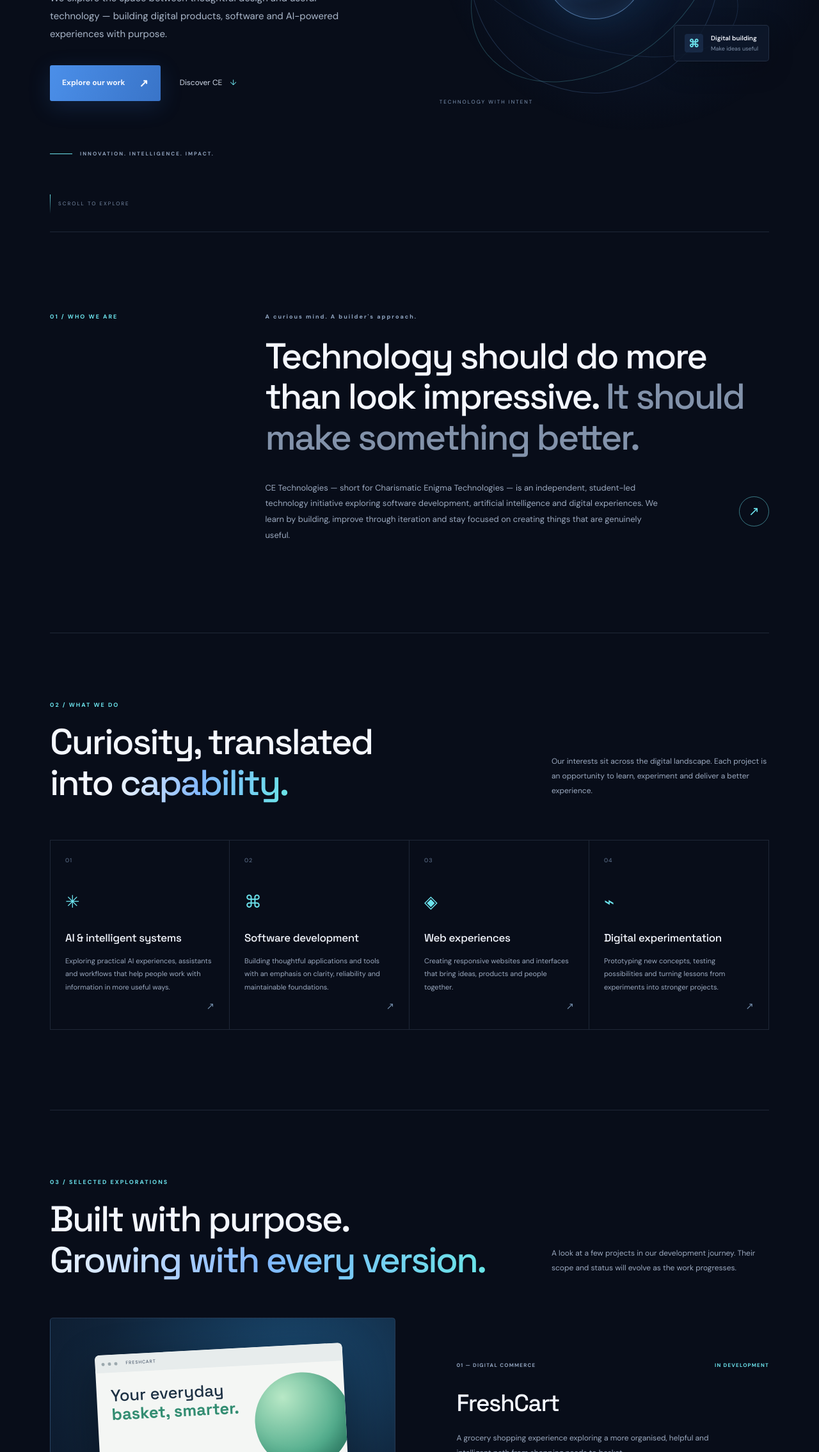
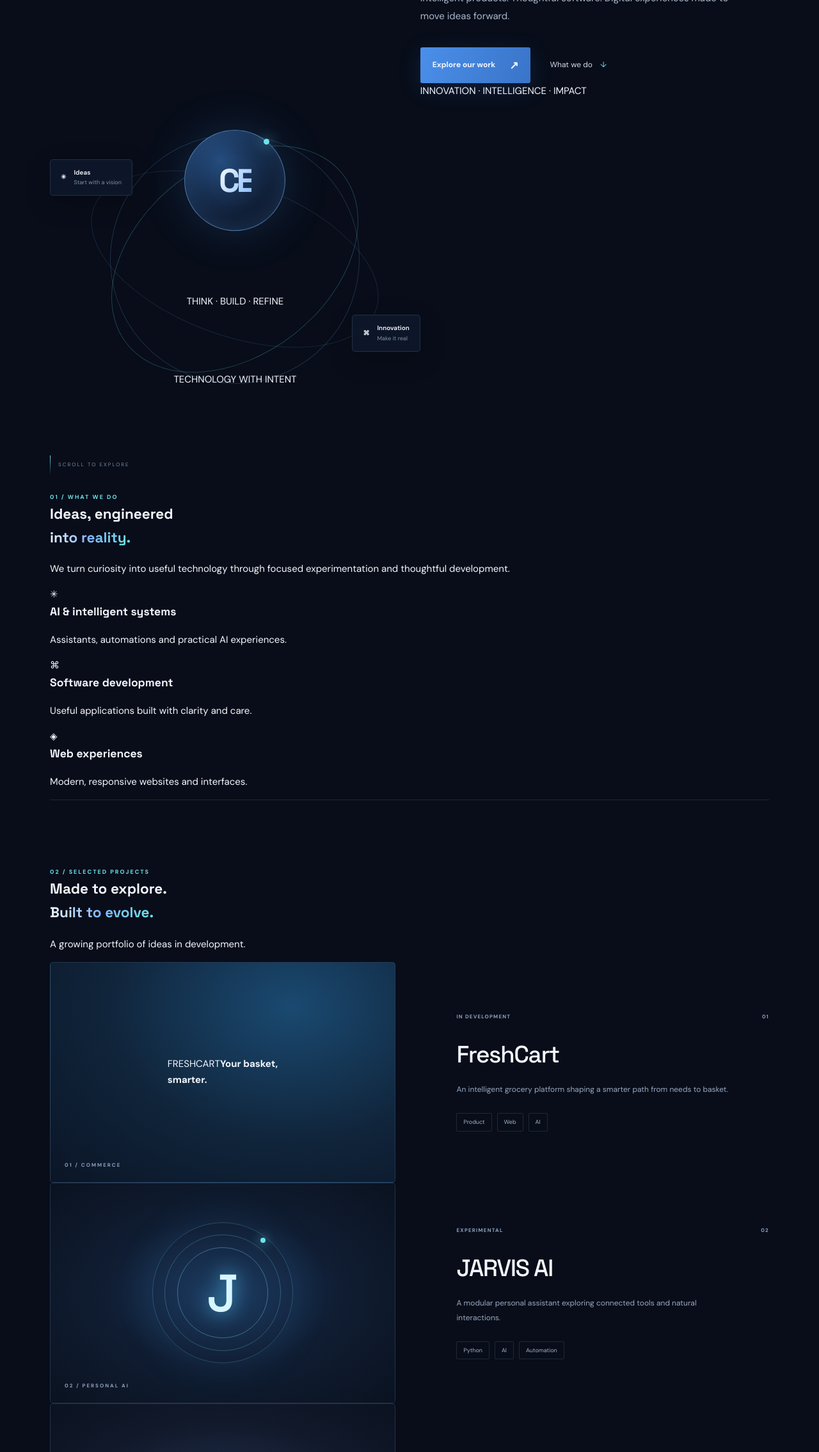
Before and after one commit to the-charismatic-enigma/ce-technologies-website, a plain HTML site: page index.html in a window 1280 px wide. Shown: the part 530-2800 px from the top of the page at 64% size. Drawn offline with Linux system fonts and the light colour scheme.

Commit message:
Redesign homepage as a concise project-focused portfolio

```diff
--- a/index.html
+++ b/index.html
@@ -3,12 +3,12 @@
 <head>
   <meta charset="utf-8">
   <meta name="viewport" content="width=device-width, initial-scale=1">
-  <meta name="theme-color" content="#080d19">
-  <meta name="description" content="CE Technologies — Charismatic Enigma Technologies. Building thoughtful digital experiences through software, AI and the web.">
-  <meta property="og:title" content="CE Technologies — Innovation. Intelligence. Impact.">
-  <meta property="og:description" content="Independent technology studio building useful digital experiences.">
+  <meta name="theme-color" content="#070b16">
+  <meta name="description" content="CE Technologies builds intelligent software, AI tools and modern web experiences.">
+  <meta property="og:title" content="CE Technologies — Build Beyond Limits">
+  <meta property="og:description" content="Intelligent products. Thoughtful software. Digital experiences.">
   <meta property="og:type" content="website">
-  <title>CE Technologies — Innovation. Intelligence. Impact.</title>
+  <title>CE Technologies — Build Beyond Limits</title>
   <link rel="preconnect" href="https://fonts.googleapis.com">
   <link rel="preconnect" href="https://fonts.gstatic.com" crossorigin>
   <link href="https://fonts.googleapis.com/css2?family=DM+Sans:wght@400;500;600;700&family=Space+Grotesk:wght@400;500;600;700&display=swap" rel="stylesheet">
@@ -26,102 +26,78 @@
         <span></span><span></span>
       </button>
       <nav class="nav" id="primary-nav" aria-label="Main navigation">
-        <a href="#about">About</a>
-        <a href="#services">What we do</a>
-        <a href="#work">Our work</a>
+        <a href="#expertise">Expertise</a>
+        <a href="#work">Projects</a>
         <a href="#contact" class="nav-cta">Let's talk <span>↗</span></a>
       </nav>
     </header>
 
     <main>
       <section class="hero section" id="home">
-        <div class="hero-grid"></div>
+        <div class="hero-glow"></div>
         <div class="hero-copy reveal">
           <div class="eyebrow"><span class="status-dot"></span> INDEPENDENT TECHNOLOGY STUDIO</div>
-          <h1>Ideas into<br><span class="gradient-text">intelligent</span><br>experiences.</h1>
-          <p class="hero-lead">We explore the space between thoughtful design and useful technology — building digital products, software and AI-powered experiences with purpose.</p>
+          <h1>Building beyond<br><span class="gradient-text">possibilities.</span></h1>
+          <p class="hero-lead">Intelligent products. Thoughtful software. Digital experiences made to move ideas forward.</p>
           <div class="hero-actions">
             <a class="button button-primary" href="#work">Explore our work <span>↗</span></a>
-            <a class="text-link" href="#about">Discover CE <span>↓</span></a>
+            <a class="text-link" href="#expertise">What we do <span>↓</span></a>
           </div>
-          <div class="hero-footnote"><span class="line"></span> INNOVATION. INTELLIGENCE. IMPACT.</div>
+          <div class="hero-note"><span></span> INNOVATION · INTELLIGENCE · IMPACT</div>
         </div>
-        <div class="hero-art reveal" aria-label="Abstract blue digital orbit illustration">
+        <div class="hero-art reveal" aria-label="Abstract CE digital orbit artwork">
           <div class="orbit orbit-one"></div><div class="orbit orbit-two"></div><div class="orbit orbit-three"></div>
           <div class="orbit-core"><span>CE</span><i></i></div>
-          <span class="orbit-label label-top">THINK · BUILD · REFINE</span>
-          <span class="orbit-label label-bottom">TECHNOLOGY WITH INTENT</span>
-          <div class="float-card card-top"><span class="mini-icon">✳</span><span>Creative thinking<small>Start with the why</small></span></div>
-          <div class="float-card card-bottom"><span class="mini-icon">⌘</span><span>Digital building<small>Make ideas useful</small></span></div>
+          <div class="orbit-caption caption-top">THINK · BUILD · REFINE</div>
+          <div class="orbit-caption caption-bottom">TECHNOLOGY WITH INTENT</div>
+          <div class="float-card card-top"><span class="float-icon">✳</span><span>Ideas<small>Start with a vision</small></span></div>
+          <div class="float-card card-bottom"><span class="float-icon">⌘</span><span>Innovation<small>Make it real</small></span></div>
         </div>
-        <a class="scroll-cue" href="#about"><span></span> SCROLL TO EXPLORE</a>
+        <a class="scroll-cue" href="#expertise"><span></span> SCROLL TO EXPLORE</a>
       </section>
 
-      <section class="intro section" id="about">
-        <div class="section-kicker reveal">01 / WHO WE ARE</div>
-        <div class="intro-content reveal">
-          <p class="overline">A curious mind. A builder's approach.</p>
-          <h2>Technology should do more than look impressive. <span>It should make something better.</span></h2>
-          <div class="intro-bottom">
-            <p>CE Technologies — short for Charismatic Enigma Technologies — is an independent, student-led technology initiative exploring software development, artificial intelligence and digital experiences. We learn by building, improve through iteration and stay focused on creating things that are genuinely useful.</p>
-            <a class="round-link" href="#contact" aria-label="Contact CE Technologies">↗</a>
-          </div>
+      <section class="expertise section" id="expertise">
+        <div class="section-kicker reveal">01 / WHAT WE DO</div>
+        <div class="expertise-head reveal">
+          <h2>Ideas, engineered<br><span class="gradient-text">into reality.</span></h2>
+          <p>We turn curiosity into useful technology through focused experimentation and thoughtful development.</p>
         </div>
-      </section>
-
-      <section class="services section" id="services">
-        <div class="section-heading reveal">
-          <div><div class="section-kicker">02 / WHAT WE DO</div><h2>Curiosity, translated<br>into <span class="gradient-text">capability.</span></h2></div>
-          <p>Our interests sit across the digital landscape. Each project is an opportunity to learn, experiment and deliver a better experience.</p>
-        </div>
-        <div class="service-grid">
-          <article class="service-card reveal"><div class="service-number">01</div><div class="service-icon">✳</div><h3>AI & intelligent systems</h3><p>Exploring practical AI experiences, assistants and workflows that help people work with information in more useful ways.</p><span class="service-arrow">↗</span></article>
-          <article class="service-card reveal"><div class="service-number">02</div><div class="service-icon">⌘</div><h3>Software development</h3><p>Building thoughtful applications and tools with an emphasis on clarity, reliability and maintainable foundations.</p><span class="service-arrow">↗</span></article>
-          <article class="service-card reveal"><div class="service-number">03</div><div class="service-icon">◈</div><h3>Web experiences</h3><p>Creating responsive websites and interfaces that bring ideas, products and people together.</p><span class="service-arrow">↗</span></article>
-          <article class="service-card reveal"><div class="service-number">04</div><div class="service-icon">⌁</div><h3>Digital experimentation</h3><p>Prototyping new concepts, testing possibilities and turning lessons from experiments into stronger projects.</p><span class="service-arrow">↗</span></article>
+        <div class="expertise-grid">
+          <article class="expertise-card reveal"><span class="expertise-icon">✳</span><h3>AI & intelligent systems</h3><p>Assistants, automations and practical AI experiences.</p></article>
+          <article class="expertise-card reveal"><span class="expertise-icon">⌘</span><h3>Software development</h3><p>Useful applications built with clarity and care.</p></article>
+          <article class="expertise-card reveal"><span class="expertise-icon">◈</span><h3>Web experiences</h3><p>Modern, responsive websites and interfaces.</p></article>
         </div>
       </section>
 
       <section class="work section" id="work">
-        <div class="section-heading reveal">
-          <div><div class="section-kicker">03 / SELECTED EXPLORATIONS</div><h2>Built with purpose.<br><span class="gradient-text">Growing with every version.</span></h2></div>
-          <p>A look at a few projects in our development journey. Their scope and status will evolve as the work progresses.</p>
+        <div class="section-kicker reveal">02 / SELECTED PROJECTS</div>
+        <div class="work-head reveal">
+          <h2>Made to explore.<br><span class="gradient-text">Built to evolve.</span></h2>
+          <p>A growing portfolio of ideas in development.</p>
         </div>
-        <div class="project-list">
+        <div class="project-grid">
           <article class="project-card reveal">
-            <div class="project-visual visual-fresh"><div class="visual-window"><div class="window-bar"><i></i><i></i><i></i><span>FRESHCART</span></div><div class="fresh-layout"><div class="fresh-title">Your everyday<br><b>basket, smarter.</b></div><div class="fresh-orb"></div><div class="fresh-pills"><i></i><i></i><i></i></div></div></div><span class="visual-index">PROJECT / 001</span></div>
-            <div class="project-info"><div class="project-meta"><span>01 — DIGITAL COMMERCE</span><span class="project-status">IN DEVELOPMENT</span></div><h3>FreshCart</h3><p>A grocery shopping experience exploring a more organised, helpful and intelligent path from shopping needs to basket.</p><div class="tag-row"><span>Web development</span><span>Product design</span><span>AI exploration</span></div></div>
-          </article>
-          <article class="project-card project-reverse reveal">
-            <div class="project-visual visual-jarvis"><div class="jarvis-rings"><span>J</span><i></i><b></b></div><span class="visual-index">PROJECT / 002</span><div class="jarvis-caption">PERSONAL AI SYSTEM</div></div>
-            <div class="project-info"><div class="project-meta"><span>02 — AI & AUTOMATION</span><span class="project-status">EXPERIMENTAL</span></div><h3>JARVIS AI</h3><p>An ongoing exploration into a modular personal AI assistant, connected tools and more natural computer interactions.</p><div class="tag-row"><span>Python</span><span>AI integration</span><span>Automation</span></div></div>
+            <div class="project-visual visual-fresh"><div class="fresh-window"><span>FRESHCART</span><strong>Your basket,<br>smarter.</strong><i></i><div class="fresh-lines"><b></b><b></b><b></b></div></div><span class="visual-index">01 / COMMERCE</span></div>
+            <div class="project-info"><div class="project-meta"><span>IN DEVELOPMENT</span><span>01</span></div><h3>FreshCart</h3><p>An intelligent grocery platform shaping a smarter path from needs to basket.</p><div class="tag-row"><span>Product</span><span>Web</span><span>AI</span></div></div>
           </article>
           <article class="project-card reveal">
-            <div class="project-visual visual-friday"><div class="friday-symbol"><span>F</span><i></i><i></i><i></i></div><span class="visual-index">PROJECT / 003</span><div class="friday-caption">A MODULAR WORK PARTNER</div></div>
-            <div class="project-info"><div class="project-meta"><span>03 — PRODUCTIVITY SYSTEMS</span><span class="project-status">CONCEPT & DEVELOPMENT</span></div><h3>F.R.I.D.A.Y.</h3><p>A modular AI engineering concept focused on helping organise, research and support development workflows.</p><div class="tag-row"><span>AI workflows</span><span>Developer tools</span><span>Modular design</span></div></div>
+            <div class="project-visual visual-jarvis"><div class="jarvis-rings"><span>J</span><i></i></div><span class="visual-index">02 / PERSONAL AI</span></div>
+            <div class="project-info"><div class="project-meta"><span>EXPERIMENTAL</span><span>02</span></div><h3>JARVIS AI</h3><p>A modular personal assistant exploring connected tools and natural interactions.</p><div class="tag-row"><span>Python</span><span>AI</span><span>Automation</span></div></div>
           </article>
-        </div>
-      </section>
-
-      <section class="principles section">
-        <div class="section-kicker reveal">04 / HOW WE THINK</div>
-        <div class="principle-layout">
-          <h2 class="reveal">Build boldly.<br><span class="gradient-text">Stay curious.</span></h2>
-          <div class="principle-items">
-            <div class="principle-item reveal"><span>01</span><div><h3>Purpose before polish</h3><p>Start by understanding the problem. Make the experience useful before making it shine.</p></div></div>
-            <div class="principle-item reveal"><span>02</span><div><h3>Progress through iteration</h3><p>Test ideas, learn from what happens and improve in deliberate steps.</p></div></div>
-            <div class="principle-item reveal"><span>03</span><div><h3>Keep learning</h3><p>Stay open to new tools, different perspectives and better ways to solve problems.</p></div></div>
-          </div>
+          <article class="project-card reveal">
+            <div class="project-visual visual-friday"><div class="friday-mark">F<span>.</span></div><div class="friday-orbit"></div><span class="visual-index">03 / AI WORKFLOWS</span></div>
+            <div class="project-info"><div class="project-meta"><span>CONCEPT & DEVELOPMENT</span><span>03</span></div><h3>F.R.I.D.A.Y.</h3><p>An AI engineering partner for research, development and productive workflows.</p><div class="tag-row"><span>AI workflows</span><span>Developer tools</span></div></div>
+          </article>
         </div>
       </section>
 
       <section class="contact section" id="contact">
         <div class="contact-glow"></div>
-        <div class="section-kicker reveal">05 / START A CONVERSATION</div>
+        <div class="section-kicker reveal">03 / GET IN TOUCH</div>
         <div class="contact-content reveal">
-          <p class="overline">Have an idea in mind?</p>
-          <h2>Let's make<br><span class="gradient-text">something meaningful.</span></h2>
-          <p class="contact-copy">For project enquiries, collaborations or a simple hello, reach out by email. We'd be glad to hear what you're thinking about.</p>
+          <p class="overline">Have something in mind?</p>
+          <h2>Let's build<br><span class="gradient-text">what's next.</span></h2>
+          <p class="contact-copy">For project enquiries, collaborations or ideas, drop us a message.</p>
           <a class="email-link" href="mailto:contact.cetechnologies@gmail.com">contact.cetechnologies@gmail.com <span>↗</span></a>
         </div>
       </section>
```
